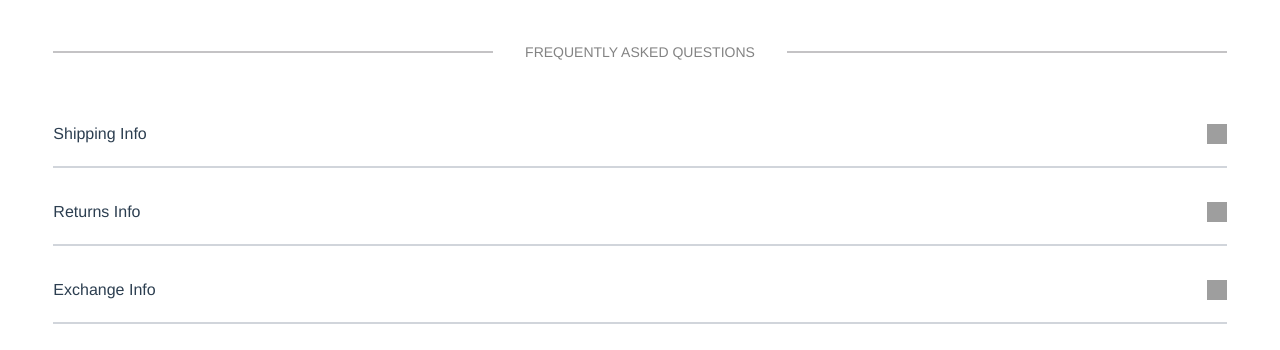
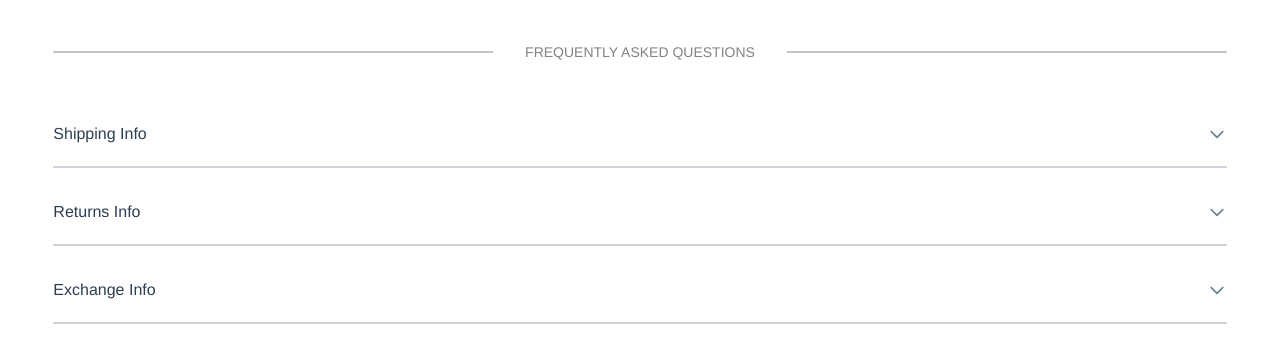
Before and after one commit to ejmvy/kathryn-refactor, a Vue app: page /item/1 in a window 1280 px wide. Shown: the part 920-1270 px from the top of the page. Built offline with nearby package versions, Linux system fonts and the light colour scheme; no server answers; grey boxes are pictures that could not be loaded; a web font is replaced by a local one.

Commit message:
changed icon to freq q's

```diff
--- a/src/components/ItemDisplayPage/FrequentQuestions.vue
+++ b/src/components/ItemDisplayPage/FrequentQuestions.vue
@@ -9,13 +9,22 @@
       >
         <div class="flex items-center w-full justify-between mt-8">
           <div class="questionTitle">{{ question.title }}</div>
-
-          <img
-            class="arrow w-5 h-5 cursor-pointer"
-            src="https://i.ibb.co/dQxfSHq/down.png"
+          <svg
             @click="question.answerShow = !question.answerShow"
             :class="{ rotateArrow: question.answerShow }"
-          />
+            xmlns="http://www.w3.org/2000/svg"
+            class="arrow w-6 h-6 cursor-pointer"
+            fill="none"
+            viewBox="0 0 24 24"
+            stroke="#627F8A"
+          >
+            <path
+              stroke-linecap="round"
+              stroke-linejoin="round"
+              stroke-width="2"
+              d="M19 9l-7 7-7-7"
+            />
+          </svg>
         </div>
         <div :class="{ answerArea: question.answerShow }">
           <p class="answerText text-xs mt-5 text-left opacity-0">
```
